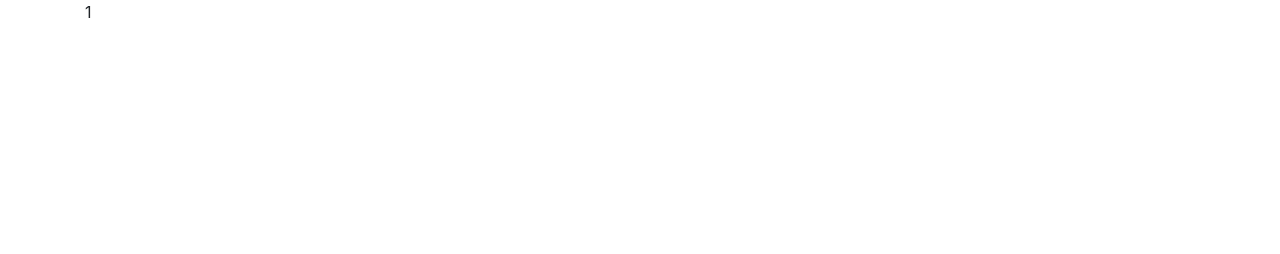
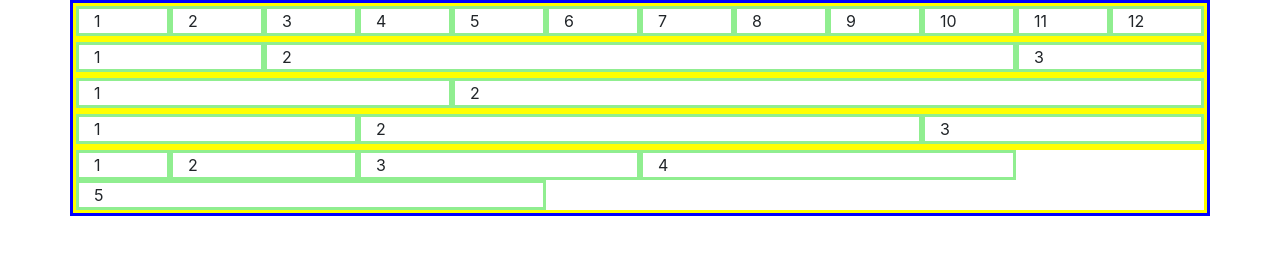
Before and after one commit to incognitosudo/nucampsite2, a website: page bootstrap-grid-example.html in a window 1280 px wide. Drawn offline with nearby package versions, Linux system fonts and the light colour scheme.

Commit message:
added .container

```diff
--- a/bootstrap-grid-example.html
+++ b/bootstrap-grid-example.html
@@ -7,6 +7,17 @@
 
         <link rel="stylesheet" href="node_modules/bootstrap/dist/css/bootstrap.min.css" />
 
+        <style>
+            .container {
+                border: solid blue;
+            }
+            .row {
+                border: solid yellow
+            }
+            .row div{
+                border: solid lightgreen
+            }
+        </style>
        <title>Bootstrap Grid Example</title>
 
     </head>
@@ -15,6 +26,40 @@
         <div class="container">
             <div class="row">
                 <div class="col">1</div>
+                <div class="col">2</div>
+                <div class="col">3</div>
+                <div class="col">4</div>
+                <div class="col">5</div>
+                <div class="col">6</div>
+                <div class="col">7</div>
+                <div class="col">8</div>
+                <div class="col">9</div>
+                <div class="col">10</div>
+                <div class="col">11</div>
+                <div class="col">12</div>
+            </div>
+            <div class="row">
+                <div class="col">1</div>
+                <div class="col-md-6 col-lg-8">2</div>
+                <div class="col">3</div>
+            </div>
+            <div class="row">
+                <div class="col-4">1</div>
+                <div class="col">2</div>
+
+            </div>
+            <div class="row">
+                <div class="col">1</div>
+                <div class="col-6">2</div>
+                <div class="col">3</div>
+            </div>
+
+            <div class="row">
+                <div class="col-1">1</div>
+                <div class="col-2">2</div>
+                <div class="col-3">3</div>
+                <div class="col-4">4</div>
+                <div class="col-5">5</div>
             </div>
         </div>
     </body>
--- /dev/null
+++ b/css/styles.css
@@ -0,0 +1,11 @@
+body {
+    font-family: "Open Sans, sans-serif ";
+}
+
+h1,h2,h3 {
+    font-family: "Lobster, cursive";
+}
+
+h2 {
+    color:
+}
```
Also changed, not shown: index.html (+39 -8 lines).
